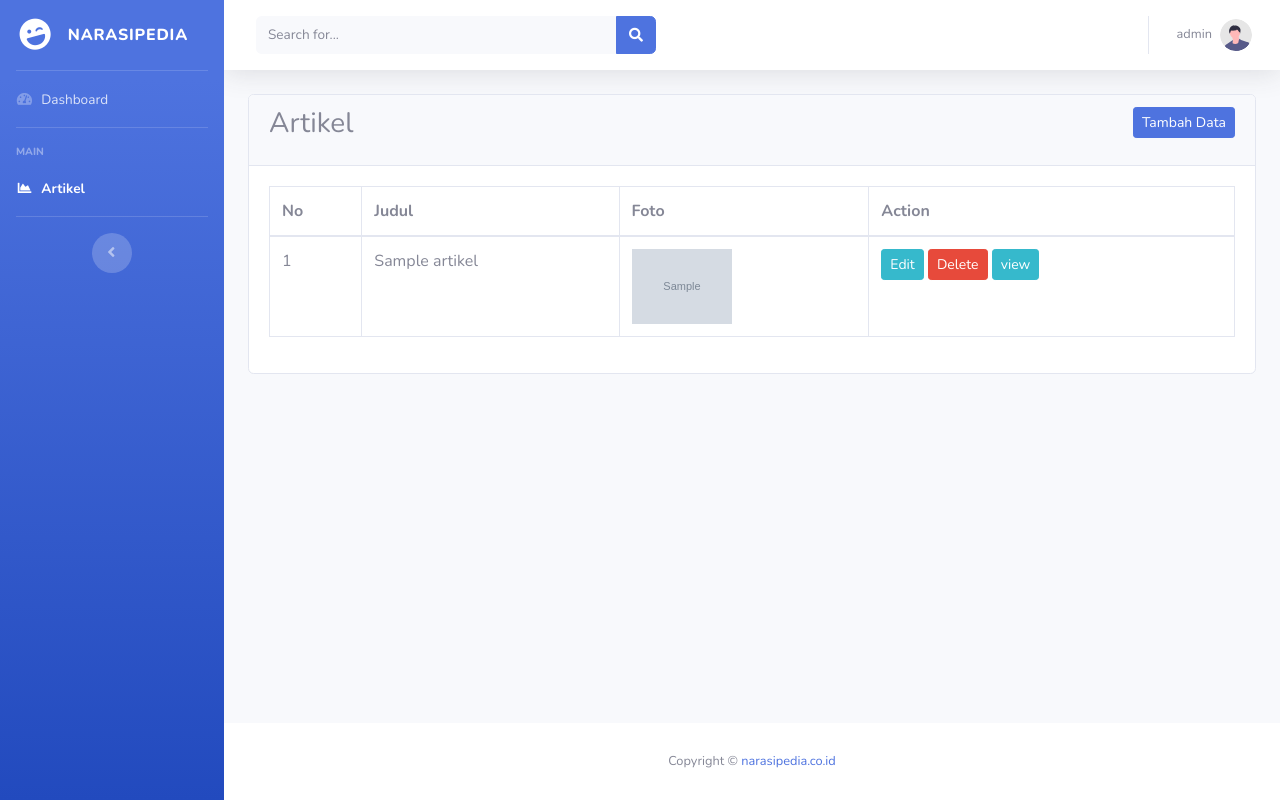
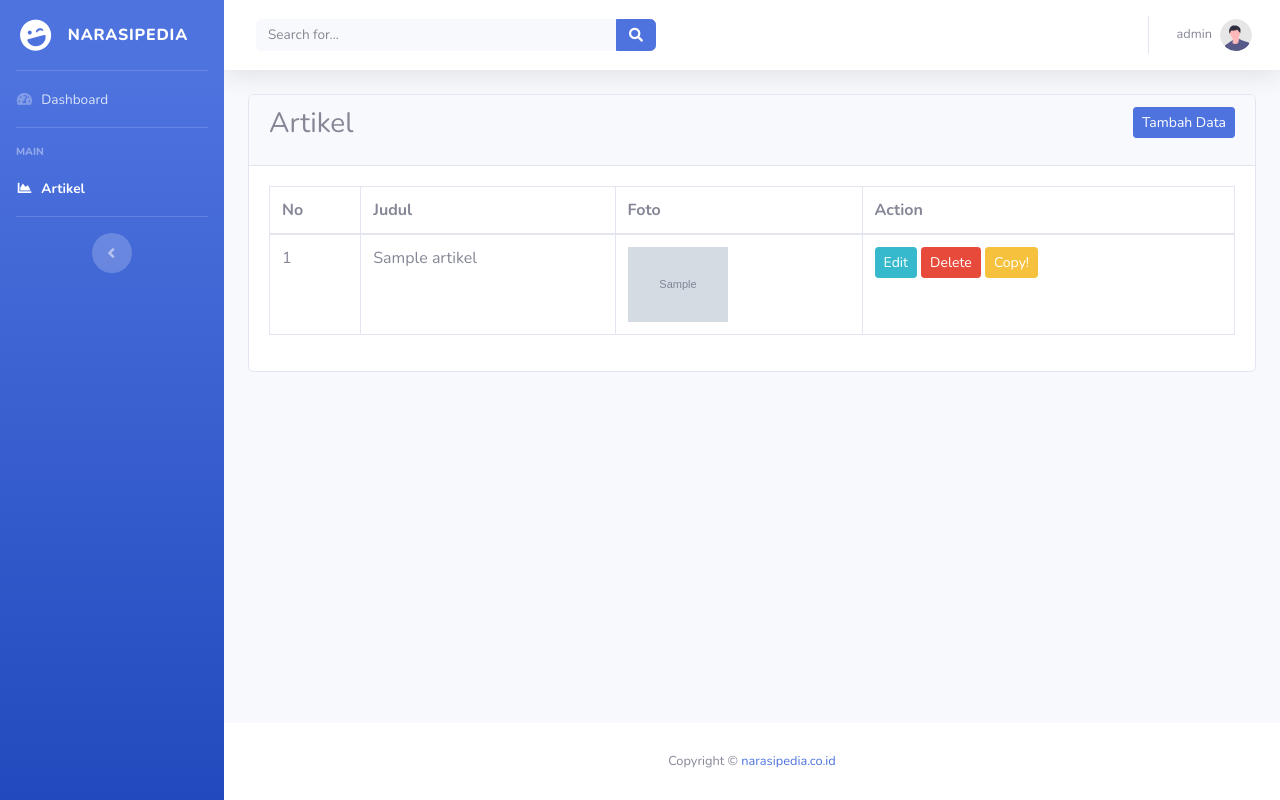
Before and after one commit to syukronkebumen/narasipedia, a Laravel app: page /admin/artikel in a window 1280 px wide. Run offline with Laravel 10, Linux system fonts and the light colour scheme; a user stored in the database is signed in; tables that the repository leaves empty hold one stand-in row (values such as "Sample post"); grey boxes marked "Sample" are stand-in pictures; some libraries are stand-ins or nearby versions.

Commit message:
add button copy link

```diff
--- a/resources/views/admin/berita/index.blade.php
+++ b/resources/views/admin/berita/index.blade.php
@@ -47,7 +47,7 @@
                                         <input type="hidden" name="_method" value="DELETE">
                                         <input type="submit" value="Delete" class="btn btn-danger btn-sm">
                                     </form>
-                                    <a class="btn btn-info text-white btn-sm" target="_blank" href="/detail/{{ $item->slug}}">view</a>
+                                    <a class="btn btn-warning text-white btn-sm" value="copy" onclick="copyToClipboard('{{ env('APP_URL') }}/detail/{{ $item->slug }}')">Copy!</a>
                                 </td>
                             </tr>
                             @endforeach
@@ -60,3 +60,9 @@
     </div>
 </div>
 @endsection
+<script>
+    function copyToClipboard(link) {
+        navigator.clipboard.writeText(link)
+        alert("Copied the text: " + link)
+    }
+</script>
```
